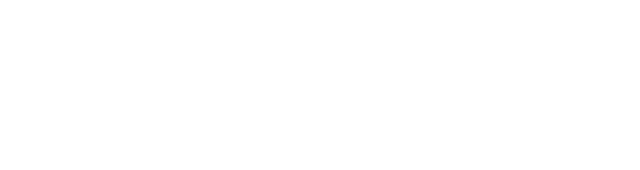
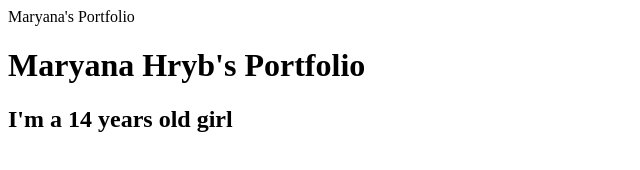
Before and after one commit to mariannahrybcorso-code/html-portfolio-, a plain HTML site: page index.html in a window 1280 px wide. Shown: the whole page, without its empty margins (0-640 px from the left). Drawn offline with Linux system fonts and the light colour scheme.

Commit message:
Add files via upload

```diff
--- a/index.html
+++ b/index.html
@@ -1,15 +1,13 @@
-<!-- TODO 1: Create the HTML Boilerplate -->
+<DOCTYPE html>
+<html lang="eng"
 
-<!-- TODO 2: Add Your previous projects' HTML into the public folder -->
+  <head>
+    <meta charset="UTF-8"
+    <title> Maryana's Portfolio</title>
+  </head>
 
-<!-- TODO 3: Take screenshots of your project previews and add the images to the images folder -->
-
-<!-- TODO 4: Add titles/subtitles etc. -->
-
-<!-- TODO 5: Add a link to the project pages -->
-
-<!-- TODO 6: Add images to show the project previews
-HINT for TODO 6: You can use the height attribute set to 200 to make the image smaller:
-https://developer.mozilla.org/en-US/docs/Web/HTML/Element/img#attr-height -->
-
-<!-- TODO 7: Add the Contact Me and About Me page links -->
+  <body>
+<h1>Maryana Hryb's Portfolio </h1>
+<h2>I'm a 14 years old girl</h2>
+  </body>
+</html>
```
